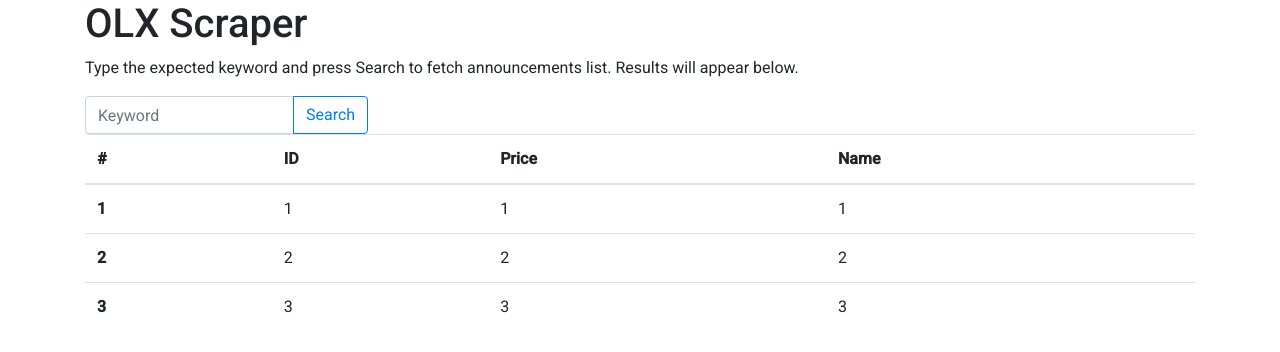
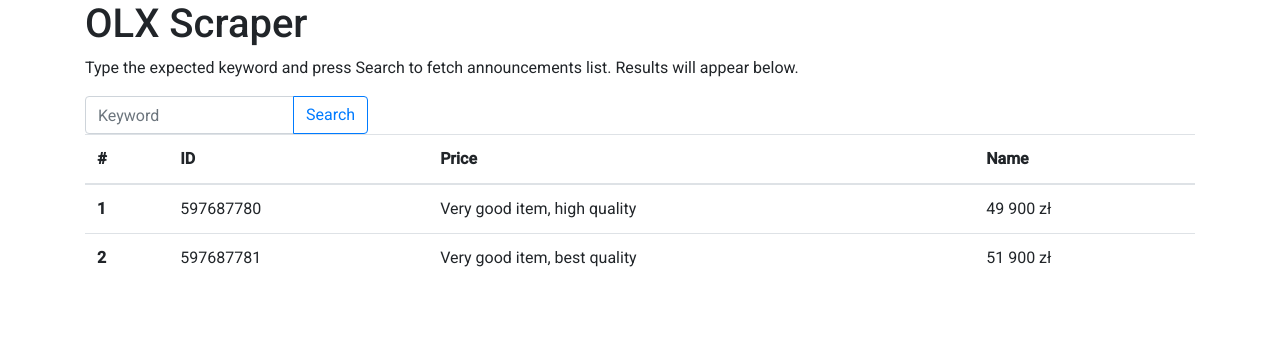
Before and after one commit to arkmic35/olx-scraper-frontend, an Angular app: page / in a window 1280 px wide. Shown: the top 352 px of the page. Built offline with nearby package versions, Linux system fonts and the light colour scheme.

Commit message:
Extended offers component with table data (static for now)

```diff
--- a/src/app/offers/offers.component.html
+++ b/src/app/offers/offers.component.html
@@ -8,23 +8,11 @@
   </tr>
   </thead>
   <tbody>
-  <tr>
-    <th scope="row">1</th>
-    <td>1</td>
-    <td>1</td>
-    <td>1</td>
-  </tr>
-  <tr>
-    <th scope="row">2</th>
-    <td>2</td>
-    <td>2</td>
-    <td>2</td>
-  </tr>
-  <tr>
-    <th scope="row">3</th>
-    <td>3</td>
-    <td>3</td>
-    <td>3</td>
+  <tr *ngFor="let offer of offers, index as i">
+    <th scope="row">{{i + 1}}</th>
+    <td>{{offer.id}}</td>
+    <td>{{offer.name}}</td>
+    <td>{{offer.price}}</td>
   </tr>
   </tbody>
 </table>
--- a/src/app/offers/offers.component.ts
+++ b/src/app/offers/offers.component.ts
@@ -7,6 +7,19 @@
 })
 export class OffersComponent implements OnInit {
 
+  offers = [
+    {
+      "id": "597687780",
+      "name": "Very good item, high quality",
+      "price": "49 900 zł"
+    },
+    {
+      "id": "597687781",
+      "name": "Very good item, best quality",
+      "price": "51 900 zł"
+    }
+  ];
+
   constructor() { }
 
   ngOnInit(): void {
```
